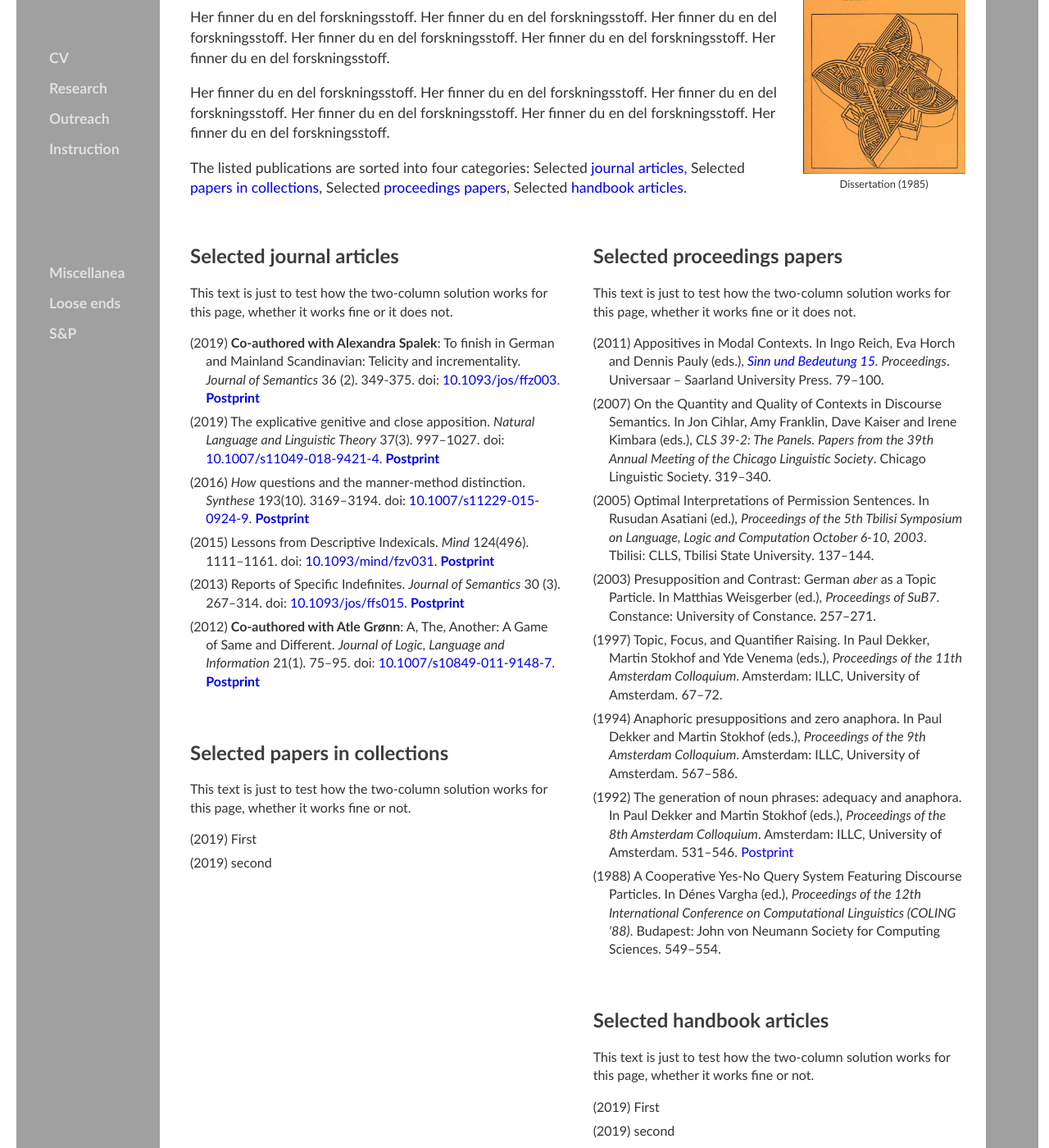
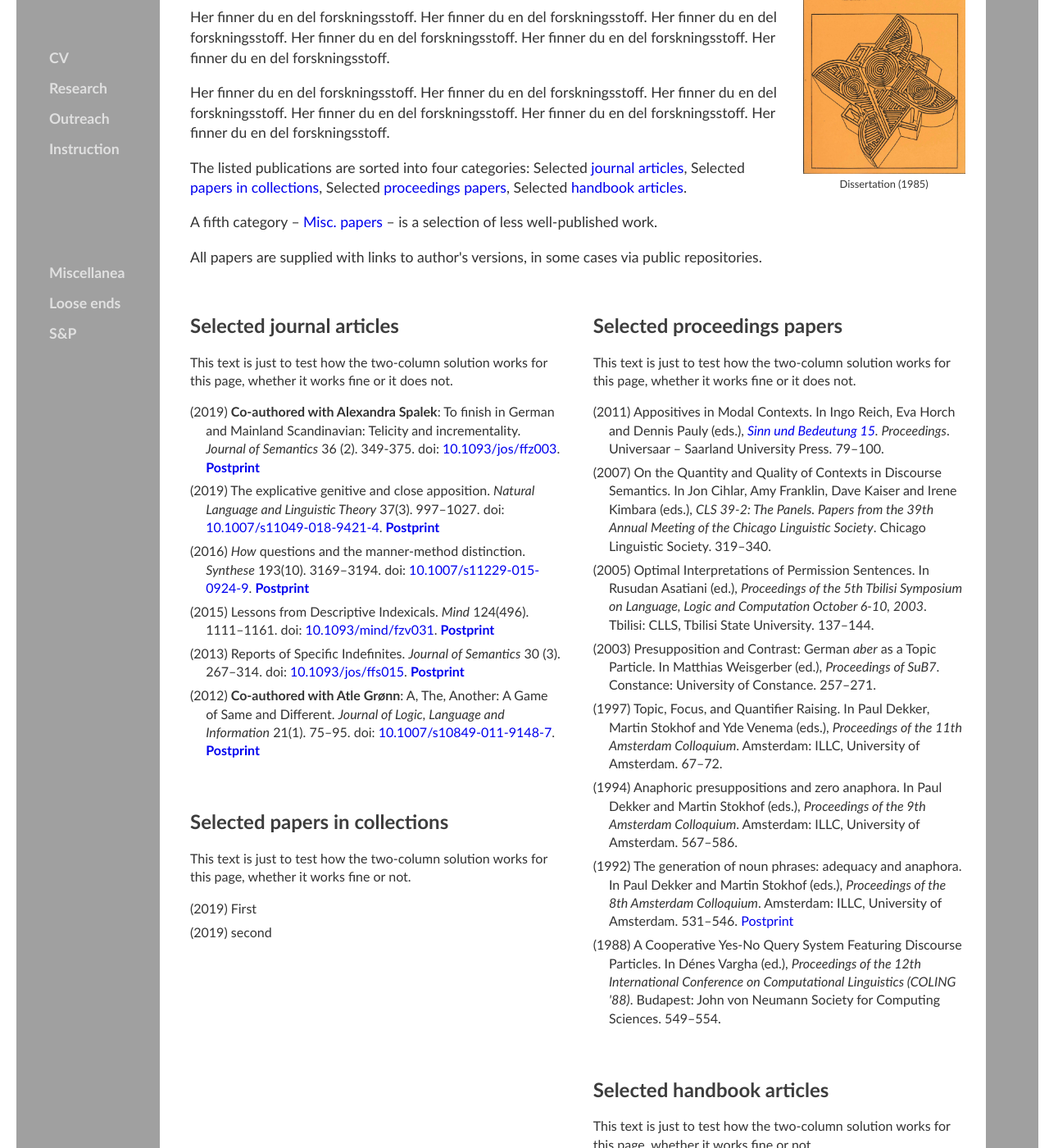
Before and after one commit to kjelljs/kjelljs.github.io, a Jekyll site: the page built from research/index.html, in a window 1280 px wide and 1400 px high, scrolled down 190 px. Shown: the whole window at 82% size. Built offline with Jekyll 4.4.1, drawn with Linux system fonts in a browser that asks for light colours; some of the changed text lies outside the part shown.

Commit message:
Update index.html

```diff
--- a/research/index.html
+++ b/research/index.html
@@ -13,7 +13,7 @@
 <div style="float:right;"><figure class="rightfig"><img style="height:280px;" src="/pics/SFB99.jpg"><figcaption>Dissertation (1985)</figcaption></figure></div>
 <div class="blurb">
 	<h1>Kjell Johan Sæbø researches</h1>
-	<div class="ingress"><p>Her finner du en del forskningsstoff. Her finner du en del forskningsstoff. Her finner du en del forskningsstoff. Her finner du en del forskningsstoff. Her finner du en del forskningsstoff. Her finner du en del forskningsstoff.</p> <p>Her finner du en del forskningsstoff. Her finner du en del forskningsstoff. Her finner du en del forskningsstoff. Her finner du en del forskningsstoff. Her finner du en del forskningsstoff. Her finner du en del forskningsstoff.</p> <p>The listed publications are sorted into four categories: Selected <a href="#jour">journal articles</a>, Selected <a href="#coll">papers in collections</a>, Selected <a href="#proc">proceedings papers</a>, Selected <a href="#hand">handbook articles</a>. </p></div>
+	<div class="ingress"><p>Her finner du en del forskningsstoff. Her finner du en del forskningsstoff. Her finner du en del forskningsstoff. Her finner du en del forskningsstoff. Her finner du en del forskningsstoff. Her finner du en del forskningsstoff.</p> <p>Her finner du en del forskningsstoff. Her finner du en del forskningsstoff. Her finner du en del forskningsstoff. Her finner du en del forskningsstoff. Her finner du en del forskningsstoff. Her finner du en del forskningsstoff.</p> <p>The listed publications are sorted into four categories: Selected <a href="#jour">journal articles</a>, Selected <a href="#coll">papers in collections</a>, Selected <a href="#proc">proceedings papers</a>, Selected <a href="#hand">handbook articles</a>.</p><p>A fifth category – <a href="#misc">Misc. papers</a> – is a selection of less well-published work.</p><p>All papers are supplied with links to author's versions, in some cases via public repositories.</p></div>
 	</div><!-- /.blurb -->
 <style type="text/css">
 .left {
@@ -64,5 +64,12 @@
 		    <li>(2019) First </li>
 		    <li>(2019) second </li>
     </ul>
+</br>
+    <h2 id="misc">Misc. papers</h2>
+	    <p>This text is just to test how the two-column solution works for this page, whether it works fine or not.</p>
+	    <ul id="pubs">
+		    <li>(2019) First </li>
+		    <li>(2019) second </li>
+    </ul>
 </div>
 <p>&nbsp;</p>
```
